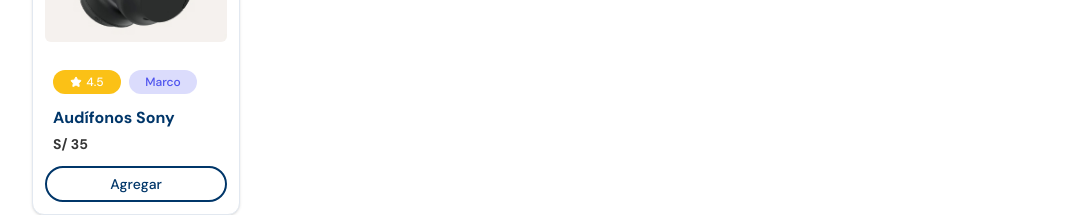
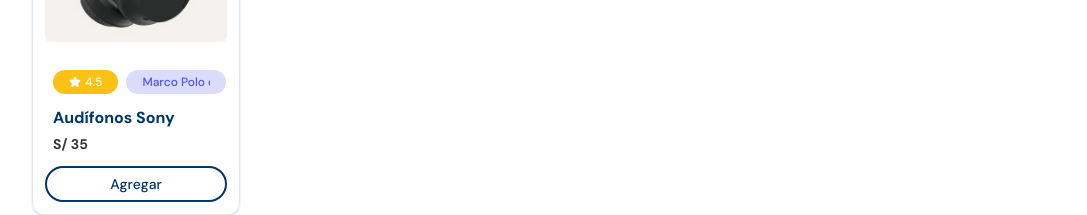
Before and after one commit to angel4uu/ezcommerce-angela-s-version, a React (Vite) app in the folder Desarrollo/PVCU/Fuentes/frontend/: page / in a window 1280 px wide. Shown: the part 305-520 px from the top of the page, without its empty margins (96-1183 px from the left). Built offline with nearby package versions, Linux system fonts and the light colour scheme.

Commit message:
fix: producto card

```diff
--- a/Desarrollo/PVCU/Fuentes/frontend/src/components/cards/product-card.tsx
+++ b/Desarrollo/PVCU/Fuentes/frontend/src/components/cards/product-card.tsx
@@ -59,12 +59,16 @@
         </div>
         <div className="py-3 px-2">
             <div className="flex items-center mb-3">
-                <div className="flex items-center justify-center text-white bg-[#FBC116] rounded-3xl w-[68px] py-1 px-4">
+                <div className="flex items-center justify-center text-white bg-[#FBC116] rounded-3xl max-w-[68px] py-1 px-4">
                     <Star className="w-3 h-3 fill-white" />
                     <span className="text-xs font-sans ml-1">{qualification}</span>
                 </div>
                 {brand ?
-                    <div className="flex items-center justify-center text-[#4E53EE] bg-[#4E53EE]/20 rounded-3xl w-[68px] text-xs font-sans py-1 px-4 ml-2">{brand}</div>
+                        <div className="flex items-center bg-[#4E53EE]/20 rounded-3xl max-w-[100px] ml-2 py-1 px-4">
+                        <p className="text-[#4E53EE] text-xs font-sans overflow-hidden whitespace-nowrap text-clip">
+                            {brand}
+                        </p>
+                    </div>
                     : null}
             </div>
             <h3 className="font-sans font-bold text-secondaryLight text-base mb-1">{name}</h3>
--- a/Desarrollo/PVCU/Fuentes/frontend/src/pages/Epica03/MainPage.tsx
+++ b/Desarrollo/PVCU/Fuentes/frontend/src/pages/Epica03/MainPage.tsx
@@ -38,7 +38,7 @@
             </Carousel>
         </div>
         <div>
-          <ProductCard id='cardSony' name='Audífonos Sony' price={35.00} qualification={4.5} isFavourite={false} img='image-card.jpg' brand='Marco' />
+          <ProductCard id='cardSony' name='Audífonos Sony' price={35.00} qualification={4.5} isFavourite={false} img='image-card.jpg' brand='Marco Polo del año' />
         </div>
 
         <div className='bg-cover bg-[#F2E2D2] bg-opacity-70 w-full p-4'>
```
